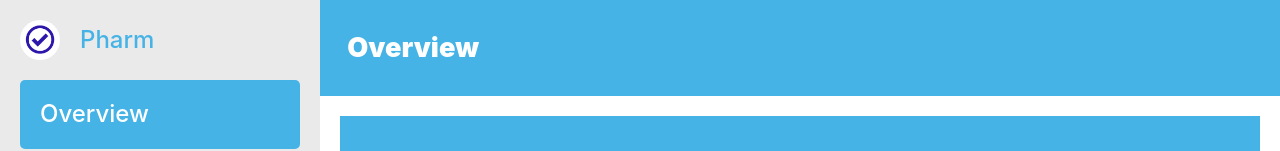
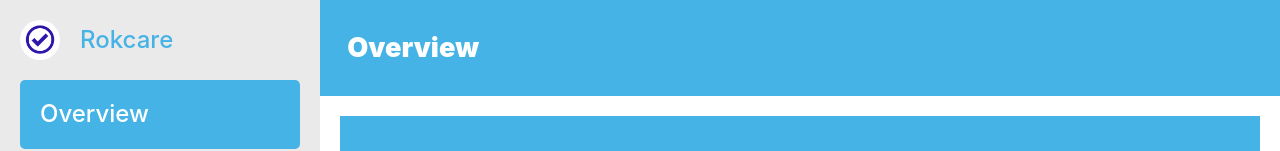
Before and after one commit to Kamikaze49/react_template, a React (Create React App) app: page / in a window 1280 px wide. Shown: the top 151 px of the page. Built offline with nearby package versions, Linux system fonts and the light colour scheme; no server answers; the database is empty.

Commit message:
changed title

```diff
--- a/src/components/SideBar.js
+++ b/src/components/SideBar.js
@@ -37,12 +37,12 @@ export default function SideBar(){
     <Fragment>
       <div className="topbar">
         <button onClick={toggle}>+</button>
-        <h2>Pharm</h2>
+        <h2>Rokcare</h2>
       </div>
       <div className={`SidebarDiv ${show ? "sbda" : "sbdp"}`}>
         <div className="titleDiv">
             <img id="logo" src={logo} alt=''/>
-            <h2>Pharm</h2>
+            <h2>Rokcare</h2>
         </div>
         <nav className="SidebarNav">
             <NavLink
```
